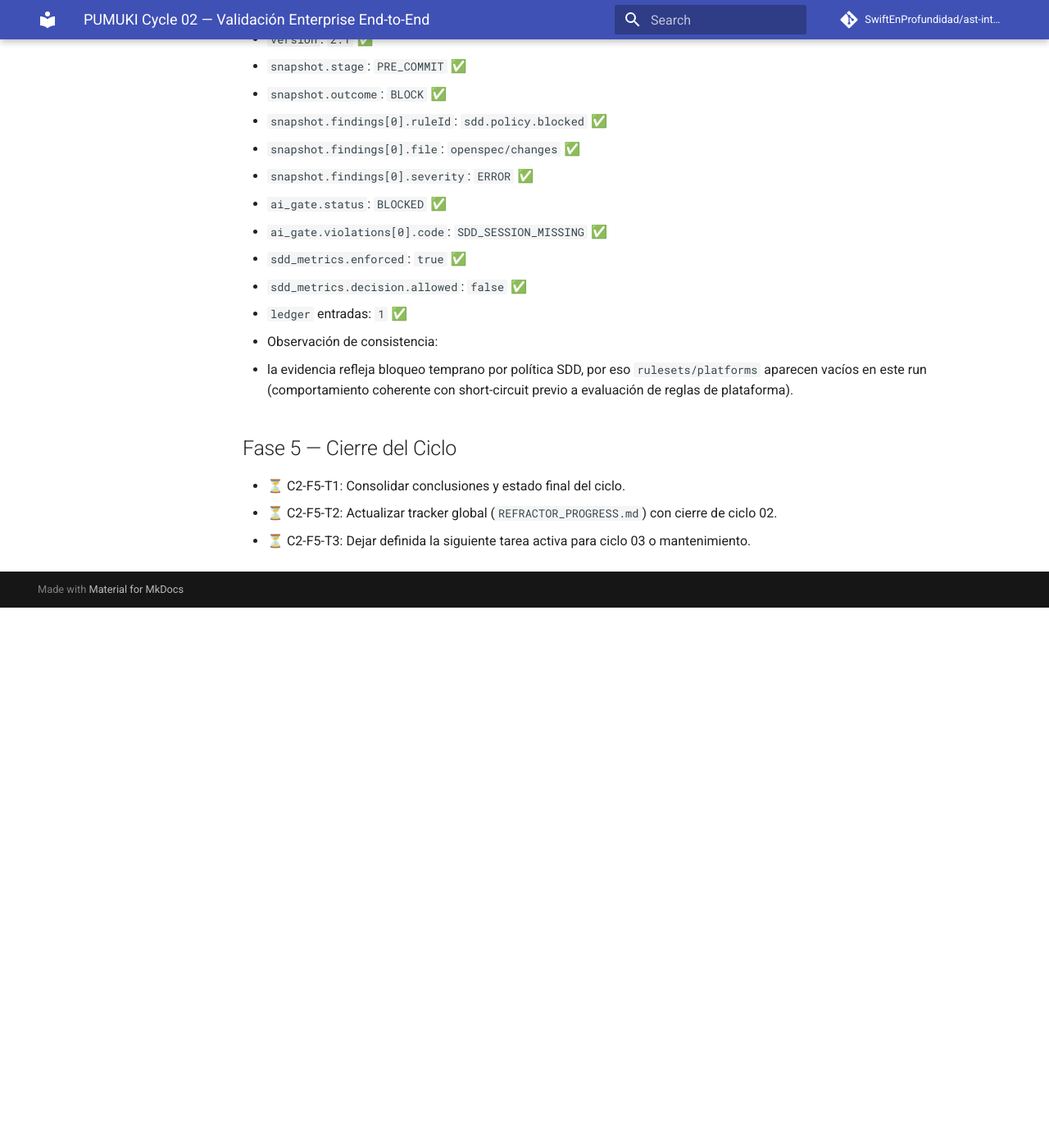
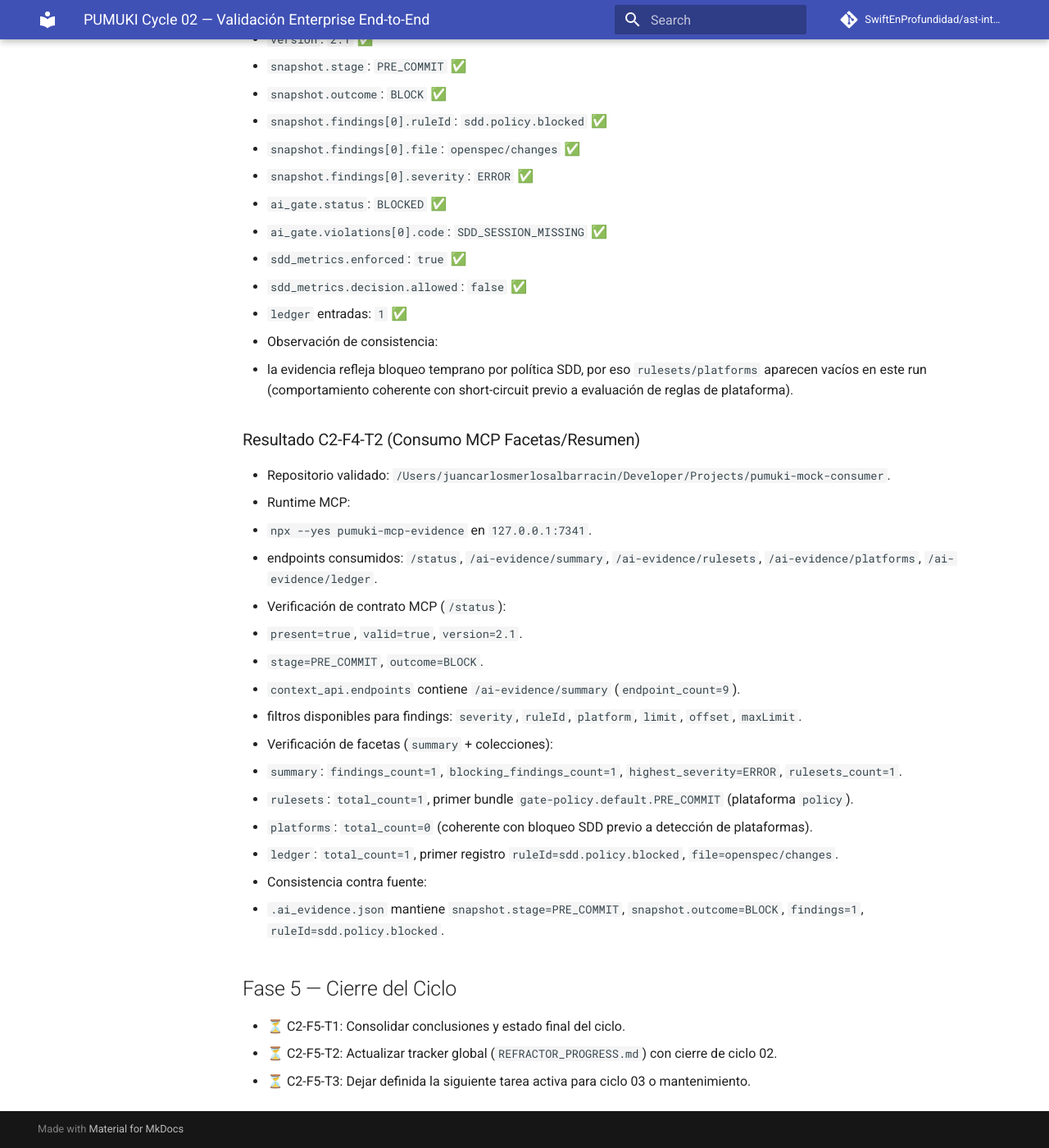
Before and after one commit to SwiftEnProfundidad/ast-intelligence-hooks, an MkDocs documentation site: the page built from docs/PUMUKI_CYCLE_02_ENTERPRISE_VALIDATION.md, in a window 1280 px wide and 1400 px high, scrolled down 7611 px. Shown: the whole window at 82% size. Built offline with MkDocs 1.6.1 and Material for MkDocs 9.7.7, drawn with Linux system fonts in a browser that asks for light colours; comment, search, counter and statistics services are not loaded; before the commit the page ends 8352 px from its top, so only the background shows below that; some of the changed text lies outside the part shown.

Commit message:
docs(cycle-02): complete C2-F4-T2 and advance to C2-F4-T3

```diff
--- a/docs/PUMUKI_CYCLE_02_ENTERPRISE_VALIDATION.md
+++ b/docs/PUMUKI_CYCLE_02_ENTERPRISE_VALIDATION.md
@@ -199,8 +199,8 @@ Ejecutar un ciclo completo, finito y verificable de validación enterprise de Pu
 
 ## Fase 4 — Evidencia y MCP
 - ✅ C2-F4-T1: Verificar campos críticos de `.ai_evidence.json` contra resultados reales.
-- 🚧 C2-F4-T2: Validar consumo de evidencia vía MCP (facetas/resumen).
-- ⏳ C2-F4-T3: Registrar gaps o falsos positivos/falsos negativos observados.
+- ✅ C2-F4-T2: Validar consumo de evidencia vía MCP (facetas/resumen).
+- 🚧 C2-F4-T3: Registrar gaps o falsos positivos/falsos negativos observados.
 
 ### Resultado C2-F4-T1 (Campos Críticos de `.ai_evidence.json`)
 - Repositorio validado: `/Users/juancarlosmerlosalbarracin/Developer/Projects/pumuki-mock-consumer`.
@@ -228,6 +228,24 @@ Ejecutar un ciclo completo, finito y verificable de validación enterprise de Pu
 - Observación de consistencia:
   - la evidencia refleja bloqueo temprano por política SDD, por eso `rulesets/platforms` aparecen vacíos en este run (comportamiento coherente con short-circuit previo a evaluación de reglas de plataforma).
 
+### Resultado C2-F4-T2 (Consumo MCP Facetas/Resumen)
+- Repositorio validado: `/Users/juancarlosmerlosalbarracin/Developer/Projects/pumuki-mock-consumer`.
+- Runtime MCP:
+  - `npx --yes pumuki-mcp-evidence` en `127.0.0.1:7341`.
+  - endpoints consumidos: `/status`, `/ai-evidence/summary`, `/ai-evidence/rulesets`, `/ai-evidence/platforms`, `/ai-evidence/ledger`.
+- Verificación de contrato MCP (`/status`):
+  - `present=true`, `valid=true`, `version=2.1`.
+  - `stage=PRE_COMMIT`, `outcome=BLOCK`.
+  - `context_api.endpoints` contiene `/ai-evidence/summary` (`endpoint_count=9`).
+  - filtros disponibles para findings: `severity`, `ruleId`, `platform`, `limit`, `offset`, `maxLimit`.
+- Verificación de facetas (`summary` + colecciones):
+  - `summary`: `findings_count=1`, `blocking_findings_count=1`, `highest_severity=ERROR`, `rulesets_count=1`.
+  - `rulesets`: `total_count=1`, primer bundle `gate-policy.default.PRE_COMMIT` (plataforma `policy`).
+  - `platforms`: `total_count=0` (coherente con bloqueo SDD previo a detección de plataformas).
+  - `ledger`: `total_count=1`, primer registro `ruleId=sdd.policy.blocked`, `file=openspec/changes`.
+- Consistencia contra fuente:
+  - `.ai_evidence.json` mantiene `snapshot.stage=PRE_COMMIT`, `snapshot.outcome=BLOCK`, `findings=1`, `ruleId=sdd.policy.blocked`.
+
 ## Fase 5 — Cierre del Ciclo
 - ⏳ C2-F5-T1: Consolidar conclusiones y estado final del ciclo.
 - ⏳ C2-F5-T2: Actualizar tracker global (`REFRACTOR_PROGRESS.md`) con cierre de ciclo 02.
```
Also changed, not shown: docs/REFRACTOR_PROGRESS.md (+2 -1 lines).
